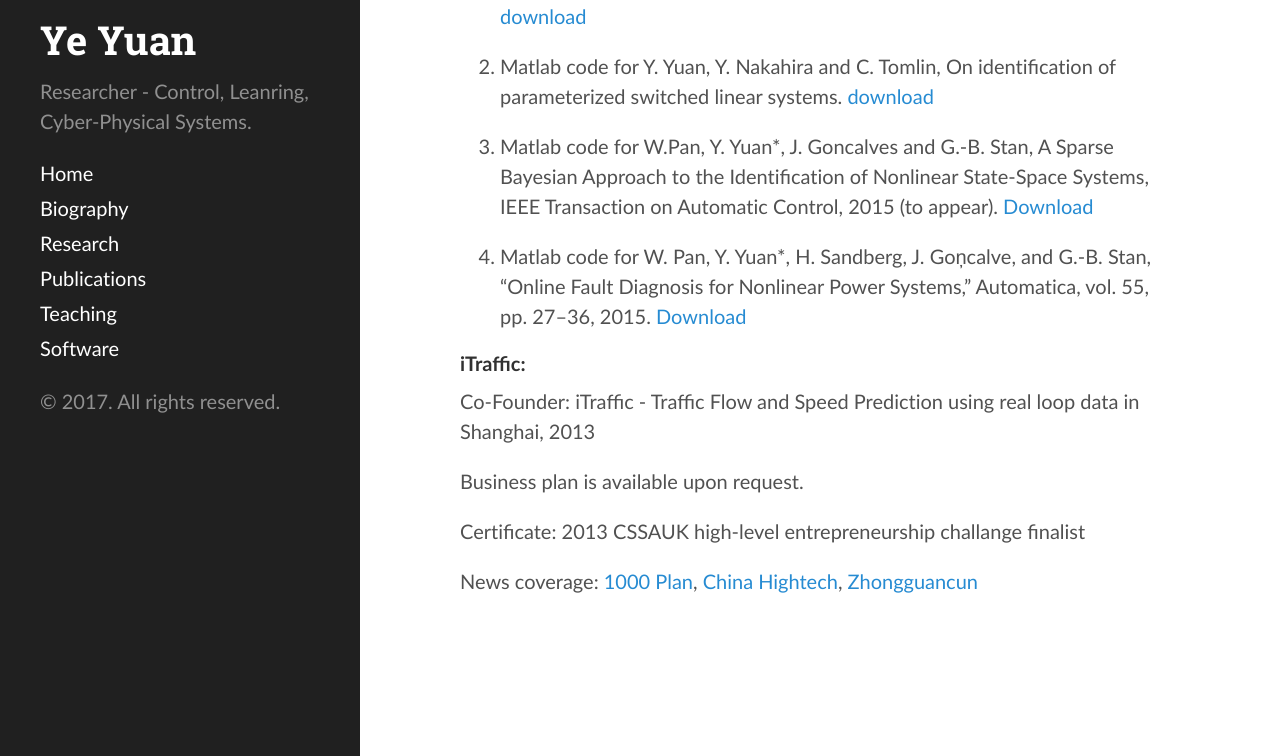
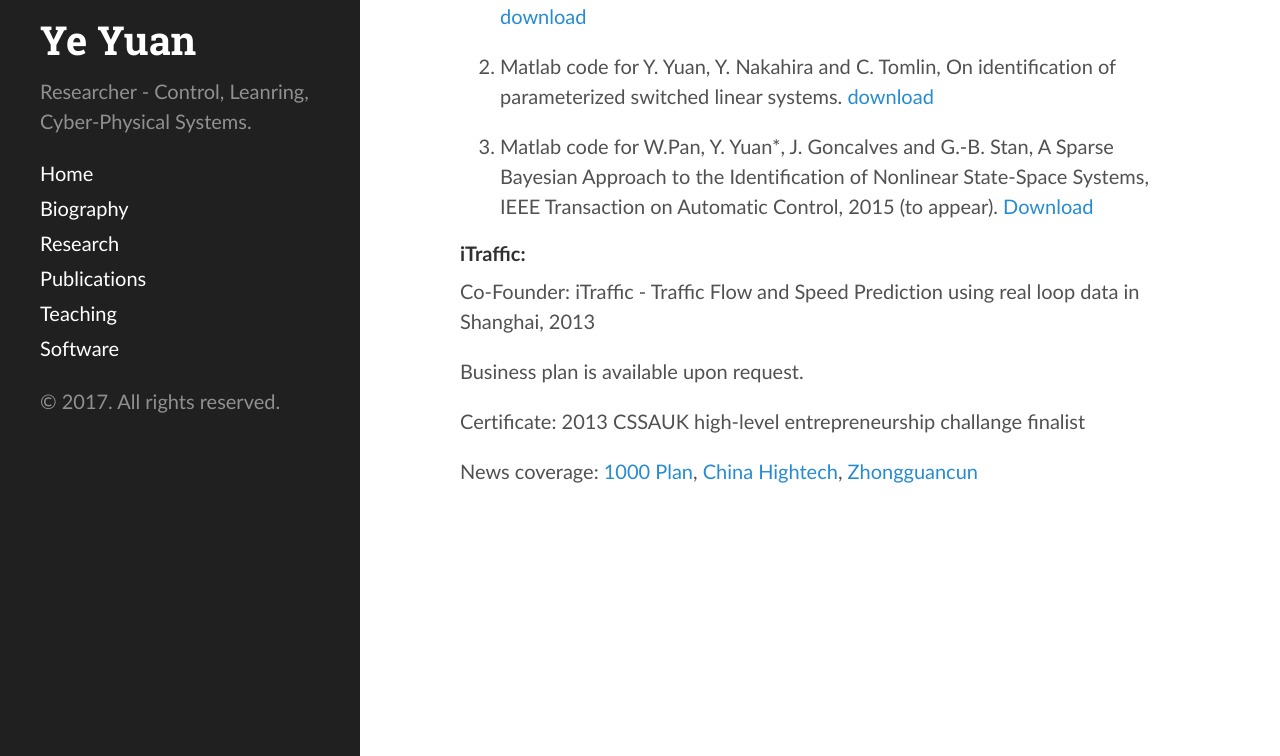
Before and after one commit to yy311/yy311.github.io, a Jekyll site: the page built from software.md, in a window 1280 px wide and 925 px high, cut to the strip 169-925 px from the top of the window. Built offline with Jekyll 4.4.1, drawn with Linux system fonts in a browser that asks for light colours.

Commit message:
Update software.md

```diff
--- a/software.md
+++ b/software.md
@@ -8,12 +8,7 @@ You need [CVX](http://cvxr.com/cvx/) to run the following code examples.
 
 1. Matlab code for Y. Yuan, Y. Nakahira and C. Tomlin, On identification of parameterized switched linear systems. [download](http://hybrid.eecs.berkeley.edu/~yeyuan/id0.zip)
 
-
 2. Matlab code for W.Pan, Y. Yuan*, J. Goncalves and G.-B. Stan, A Sparse Bayesian Approach to the Identification of Nonlinear State-Space Systems, IEEE Transaction on Automatic Control, 2015 (to appear). [Download](http://hybrid.eecs.berkeley.edu/~yeyuan/id1.zip)
-
-
-3. Matlab code for W. Pan, Y. Yuan*, H. Sandberg, J. Goņcalve, and G.-B. Stan, “Online Fault Diagnosis for Nonlinear Power Systems,” Automatica, vol. 55, pp. 27–36, 2015. [Download](http://hybrid.eecs.berkeley.edu/~yeyuan/id2.zip)
-
 
 #### iTraffic:
 
```
